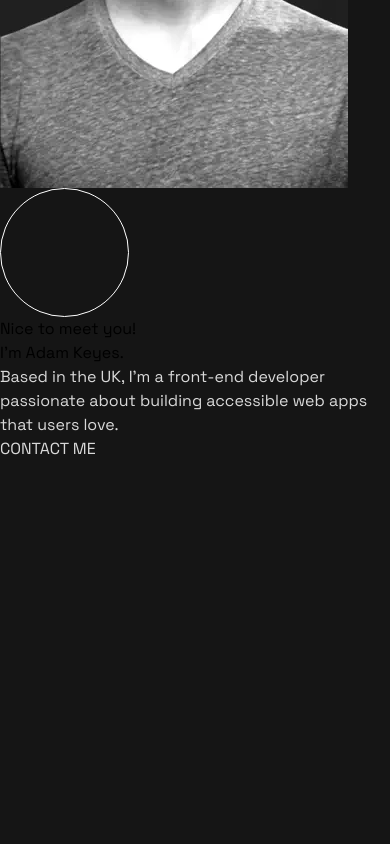
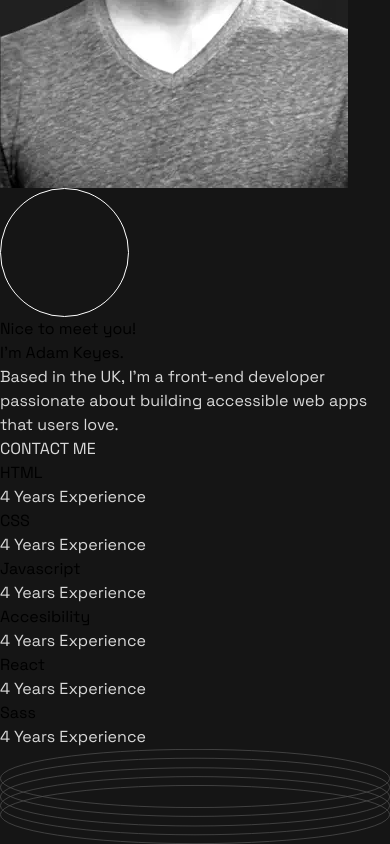
Before and after one commit to Rhenriquez94/MyPortfolio, a React (Vite) app: page / in a window 390 px wide. Shown: the part 765-1609 px from the top of the page. Before the commit the page ends 1226 px from the top, so only its background shows below. Built offline with nearby package versions, Linux system fonts and the light colour scheme.

Commit message:
MobileHero-skills

```diff
--- a/src/App.tsx
+++ b/src/App.tsx
@@ -1,5 +1,6 @@
 
 import Hero from './components/Hero.js'
+import Skills from './components/Skills.js'
 
 
 
@@ -7,6 +8,8 @@ function App() {
   return (
     <main className='relative p-0 flex flex-col items-center w-auto md:items-start md:p-0 overflow-hidden'>
       <Hero/>
+      <Skills/>
+
     </main>
   )
 }
--- a/src/components/Hero.tsx
+++ b/src/components/Hero.tsx
@@ -73,7 +73,7 @@ const Hero = () => {
               building accessible web apps that users love.
             </p>
           </div>
-          <div className="mt-20 w-[130px] m-0 mx-auto mb-28 md:mx-0">
+          <div className="mt-20 w-[130px] m-0 mx-auto my-20 md:mx-0">
             <h2
               className="text-xl border-b-2 m-0"
               style={{ borderColor: "#4ee1a0" }}
--- /dev/null
+++ b/src/components/Skills.tsx
@@ -0,0 +1,47 @@
+import Ring from "../images/icon/pattern-rings.svg";
+
+const Skills = () => {
+  return (
+    <section className='flex flex-col justify-center gap-12 p-12 w-[90%] h-auto my-8 border-t-2 border-b-2 border-gray'>
+        <div className=" h-16">
+            <h1 className="text-center text-4xl font-bold text-white">HTML</h1>
+            <p className="text-center text-base">4 Years Experience</p>
+        </div>
+
+        <div className=" h-16">
+            <h1 className="text-center text-4xl font-bold text-white">CSS</h1>
+            <p className="text-center text-base">4 Years Experience</p>
+        </div>
+
+        <div className=" h-16">
+            <h1 className="text-center text-4xl font-bold text-white">Javascript</h1>
+            <p className="text-center text-base">4 Years Experience</p>
+        </div>
+
+        <div className=" h-16">
+            <h1 className="text-center text-4xl font-bold text-white">Accesibility</h1>
+            <p className="text-center text-base">4 Years Experience</p>
+        </div>
+
+        <div className=" h-16">
+            <h1 className="text-center text-4xl font-bold text-white">React</h1>
+            <p className="text-center text-base">4 Years Experience</p>
+        </div>
+
+        <div className=" h-16">
+            <h1 className="text-center text-4xl font-bold text-white">Sass</h1>
+            <p className="text-center text-base">4 Years Experience</p>
+        </div>
+
+        <div>
+        <img
+            src={Ring}
+            alt="ring"
+            className="w-[380px] left-48"
+          />
+        </div>
+    </section>
+  )
+}
+
+export default Skills
```
